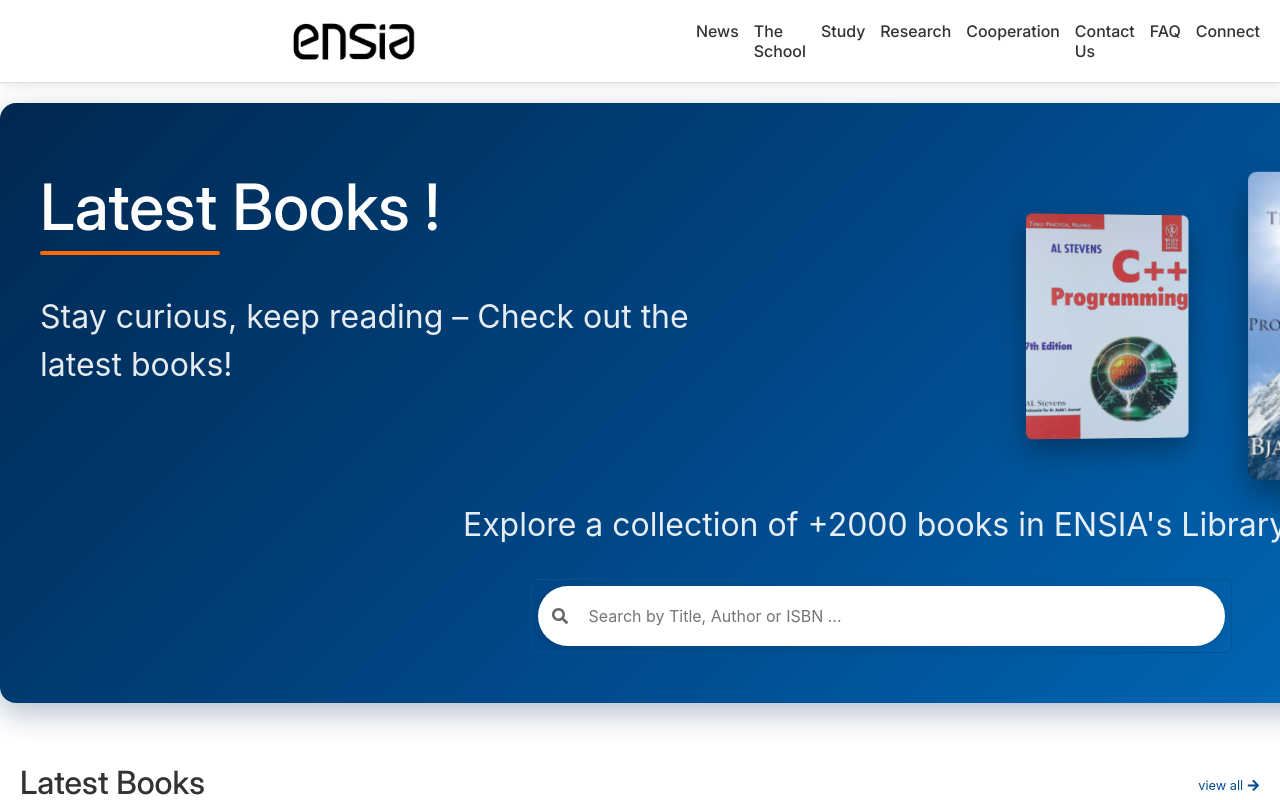
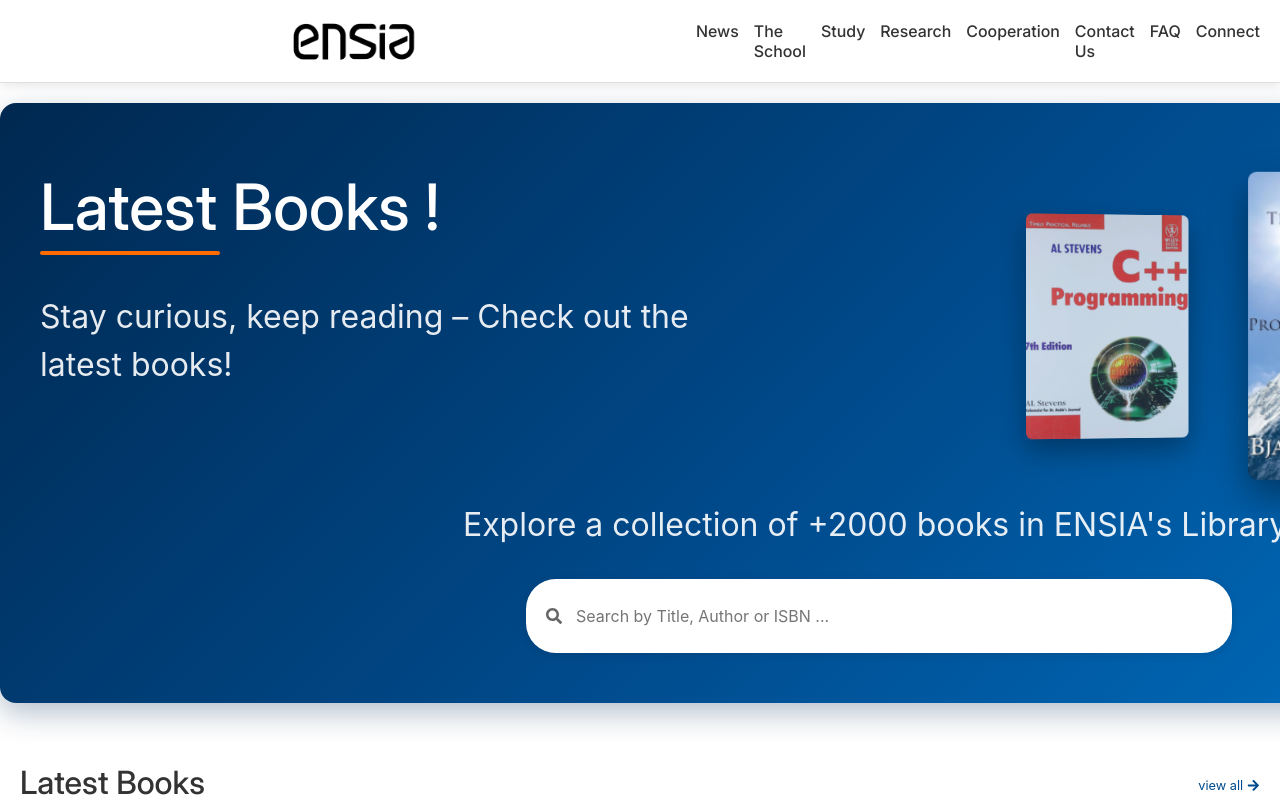
Before and after one commit to HachemSekhsoukh/LibrarySystem, a React (Vite) app: page /library in a window 1280 px wide. Shown: the top 800 px of the page. Built offline with nearby package versions, Linux system fonts and the light colour scheme; a web font is replaced by a local one.

Commit message:
fix thabet fault

```diff
--- a/package.json
+++ b/package.json
@@ -19,6 +19,7 @@
     "@mui/material": "^5.16.14",
     "@mui/styles": "^5.16.7",
     "@mui/x-date-pickers": "^7.20.0",
+    "@react-spring/web": "^9.7.5",
     "@toolpad/core": "^0.12.0",
     "dayjs": "^1.11.13",
     "lucide-react": "^0.475.0",
--- a/src/Pages/userSide/LibraryHome.jsx
+++ b/src/Pages/userSide/LibraryHome.jsx
@@ -179,9 +179,9 @@
           <p className="library-info">Explore a collection of +2000 books in ENSIA's Library.</p>
         </div>
 
-        <form className="search-bar" onSubmit={handleSearchSubmit}>
-          <div className="search-input">
-            <FaSearch className="search-icon" />
+        <form className="search-bar1" onSubmit={handleSearchSubmit}>
+          <div className="search-input1">
+            <FaSearch className="search-icon1" />
             <input
               type="text"
               placeholder="Search by Title, Author or ISBN ..."
--- a/src/styles/LibraryHome.css
+++ b/src/styles/LibraryHome.css
@@ -226,7 +226,7 @@
 }
 
 /* Search Bar */
-.search-bar {
+.search-bar1 {
   width: 706px;
   height: 74px;
   position: absolute;
@@ -237,13 +237,13 @@
   z-index: 10;
 }
 
-.search-input {
+.search-input1 {
   position: relative;
   width: 100%;
   height: 100%;
 }
 
-.search-input input {
+.search-input1 input {
   width: 100%;
   height: 100%;
   padding: 0 20px 0 50px;
@@ -254,7 +254,7 @@
   box-shadow: 0 2px 10px rgba(0, 0, 0, 0.1);
 }
 
-.search-icon {
+.search-icon1 {
   position: absolute;
   left: 20px;
   top: 50%;
```
Also changed, not shown: 1 other file (tests, documents, lock files or other folders).
